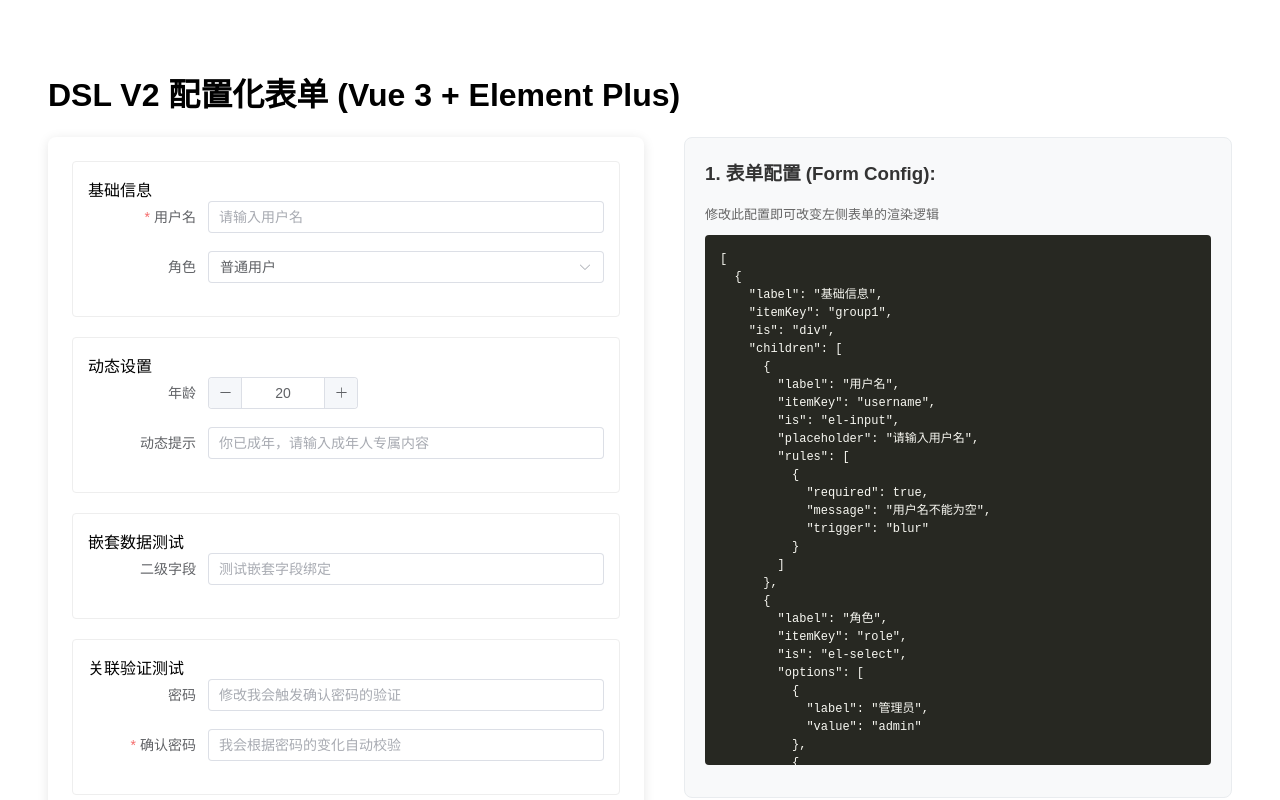
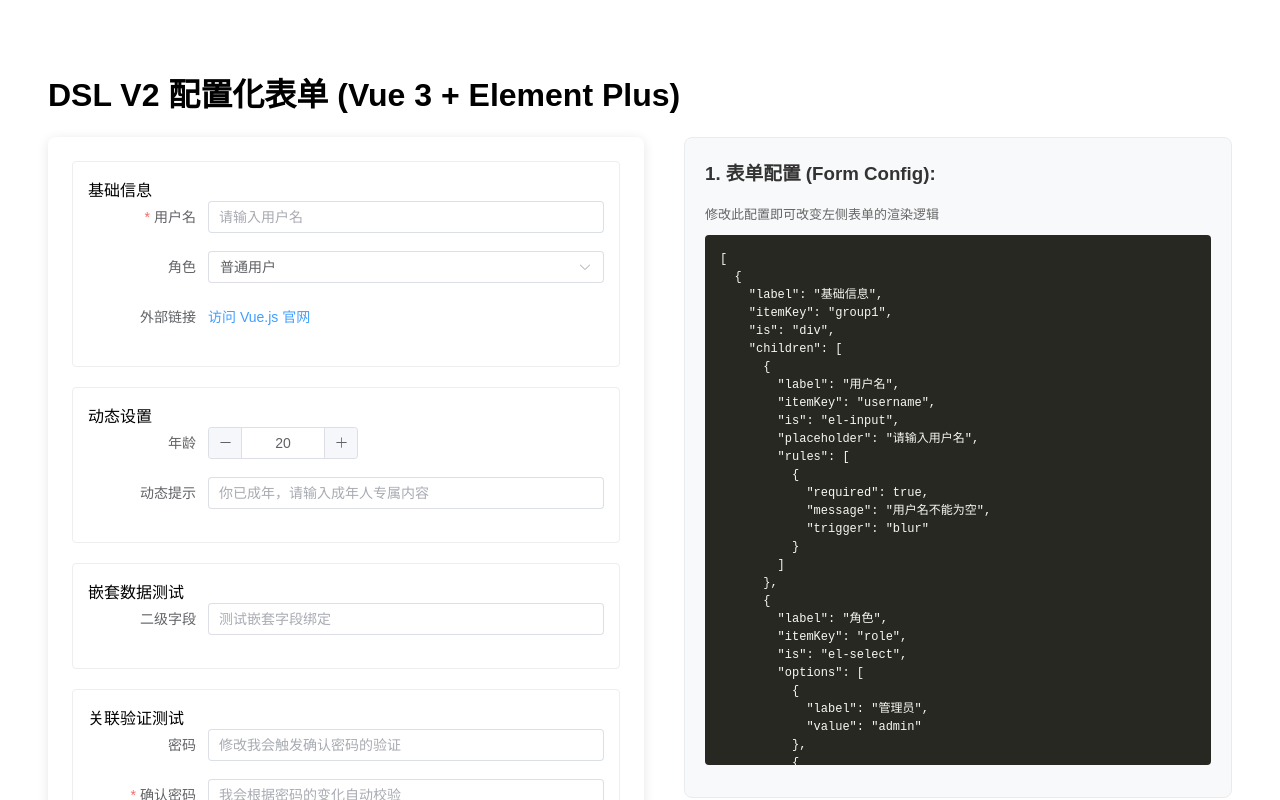
Before and after one commit to cala2cala/vue3-config-form-table, a Vue app: page / in a window 1280 px wide. Shown: the top 800 px of the page. Built offline with nearby package versions, Linux system fonts and the light colour scheme.

Commit message:
自定义组件项

```diff
--- a/src/App.vue
+++ b/src/App.vue
@@ -7,6 +7,7 @@
           ref="formDslRef"
           :form-config="formConfig"
           :form-state="formState"
+          :custom-components="customComponents"
           label-width="120px"
         />
 
@@ -38,6 +39,11 @@ import { reactive, ref } from 'vue'
 import FormDsl from './dsl/components/FormDsl.vue'
 import { IFormCombItem, IJudgeOperate } from './dsl/types/dsl'
 import { ElMessage } from 'element-plus'
+import { discoverComponents } from './dsl/utils/components'
+
+// 不传入时，FormDsl 内部会自动从 components 目录发现组件
+// 如需手动控制，可传入: const customComponents = { CommonLink: defineComponent(...) }
+const customComponents = discoverComponents()
 
 const formState = reactive<any>({
   username: '',
@@ -75,6 +81,14 @@ const formConfig: IFormCombItem[] = [
           { label: '开发者', value: 'developer' },
           { label: '普通用户', value: 'user' }
         ]
+      },
+      {
+        label: '外部链接',
+        itemKey: 'link',
+        is: 'CommonLink',
+        text: '访问 Vue.js 官网',
+        href: 'https://vuejs.org',
+        target: '_blank'
       }
     ]
   },
--- /dev/null
+++ b/src/components/CommonLink.vue
@@ -0,0 +1,21 @@
+<template>
+  <el-link v-bind="$attrs" :type="type" :underline="underline">
+    {{ text || $slots.default?.() }}
+  </el-link>
+</template>
+
+<script setup lang="ts">
+import { defineProps } from 'vue'
+
+interface Props {
+  text?: string
+  type?: 'primary' | 'success' | 'warning' | 'danger' | 'info' | 'default'
+  underline?: boolean
+}
+
+const props = withDefaults(defineProps<Props>(), {
+  text: '',
+  type: 'primary',
+  underline: false
+})
+</script>
--- a/src/dsl/components/FormDsl.vue
+++ b/src/dsl/components/FormDsl.vue
@@ -9,6 +9,7 @@
       :key="item.itemKey"
       :item="item"
       :form-state="formState"
+      :custom-components="resolvedComponents"
     >
       <template
         v-for="(_, name) in $slots"
@@ -24,12 +25,13 @@
 </template>
 
 <script lang="ts" setup>
-import { ref, watch, type PropType } from 'vue'
+import { ref, watch, computed, type PropType } from 'vue'
 import type { FormInstance } from 'element-plus'
 import FormDslItem from './FormDslItem'
 import { useFormDsl } from '../hooks/useFormDsl'
 import { IFormCombItem } from '../types/dsl'
 import { get, cloneDeep } from 'lodash'
+import { discoverComponents } from '../utils/components'
 
 const props = defineProps({
   formConfig: {
@@ -40,10 +42,22 @@ const props = defineProps({
     type: Object as PropType<any>,
     required: true,
   },
+  customComponents: {
+    type: Object as PropType<Record<string, any> | undefined>,
+    default: undefined,
+  },
 })
 
 const formRef = ref<FormInstance>()
 const { dslForm } = useFormDsl(props.formConfig, props.formState)
+
+// 优先使用传入的组件，未传入时自动从 components 目录发现
+const resolvedComponents = computed(() => {
+  if (props.customComponents && Object.keys(props.customComponents).length > 0) {
+    return props.customComponents
+  }
+  return discoverComponents()
+})
 
 // --- linkValidateKey 功能实现 ---
 // 获取所有含有 linkValidateKey 的配置项
--- a/src/dsl/components/FormDslItem.tsx
+++ b/src/dsl/components/FormDslItem.tsx
@@ -12,6 +12,10 @@ const FormDslItem = defineComponent({
     formState: {
       type: Object as PropType<any>,
       required: true,
+    },
+    customComponents: {
+      type: Object as PropType<Record<string, any>>,
+      default: () => ({}),
     },
   },
   setup(props, { slots }) {
@@ -28,7 +32,9 @@ const FormDslItem = defineComponent({
         ...rest,
       }
 
-      const component = resolveComponent(is) as any
+      // 1. 优先从传入的 customComponents 中寻找
+      // 2. 否则使用 resolveComponent 寻找全局注册组件
+      const component = props.customComponents[is] || (resolveComponent(is) as any)
 
       if (is === 'el-select') {
         return h(component, { ...commonProps, style: { width: '100%' } }, {
@@ -77,6 +83,7 @@ const FormDslItem = defineComponent({
             item.children.map((child: any) => h(FormDslItem, {
               item: child,
               formState: props.formState,
+              customComponents: props.customComponents,
               key: child.itemKey
             }))
           )
--- /dev/null
+++ b/src/dsl/utils/components.ts
@@ -0,0 +1,14 @@
+const components = import.meta.glob('../../components/*.vue', { eager: true })
+
+export const discoverComponents = () => {
+  const result: Record<string, any> = {}
+
+  for (const path in components) {
+    const componentName = path.split('/').pop()?.replace(/\.\w+$/, '')
+    if (componentName) {
+      result[componentName] = (components[path] as any).default
+    }
+  }
+
+  return result
+}
```
